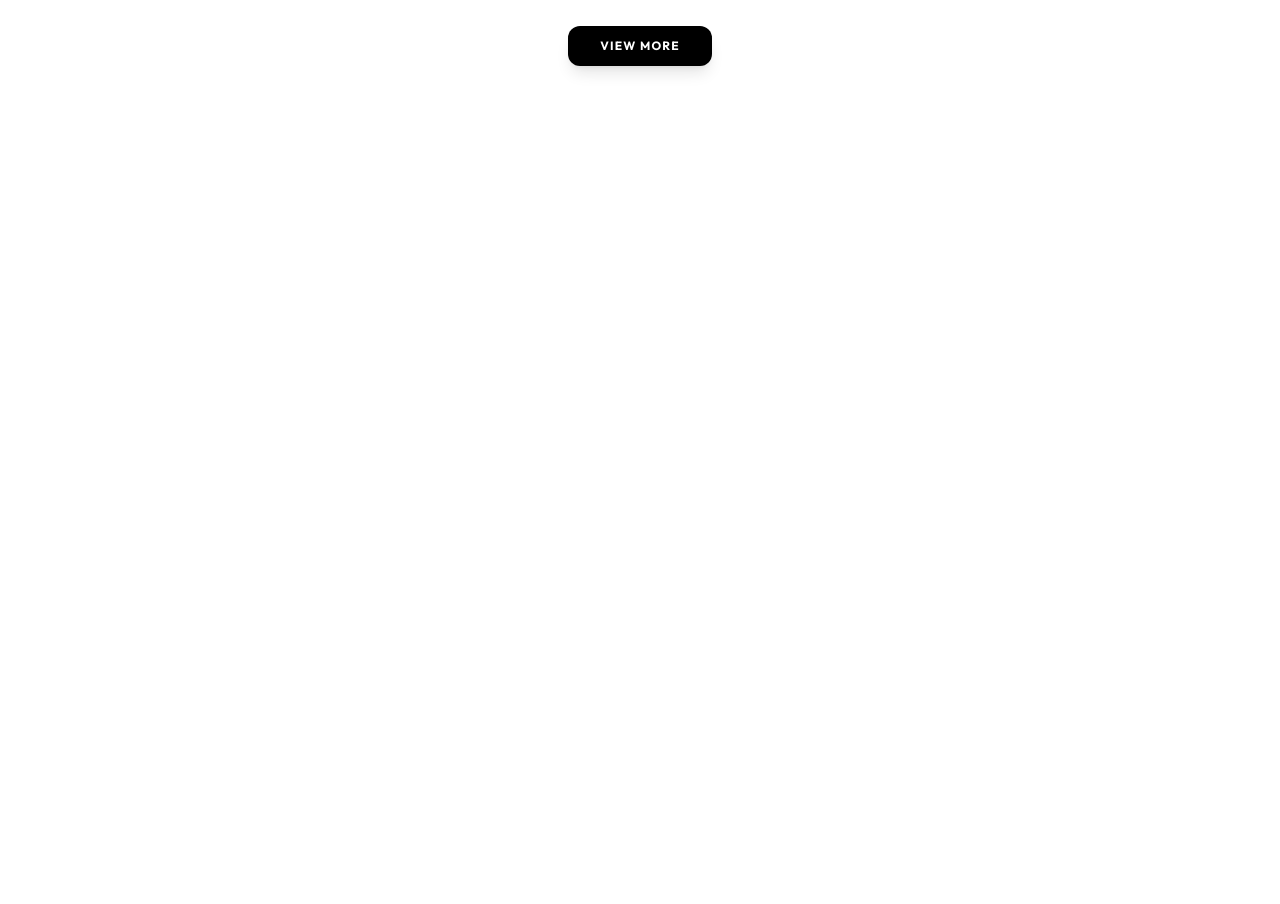
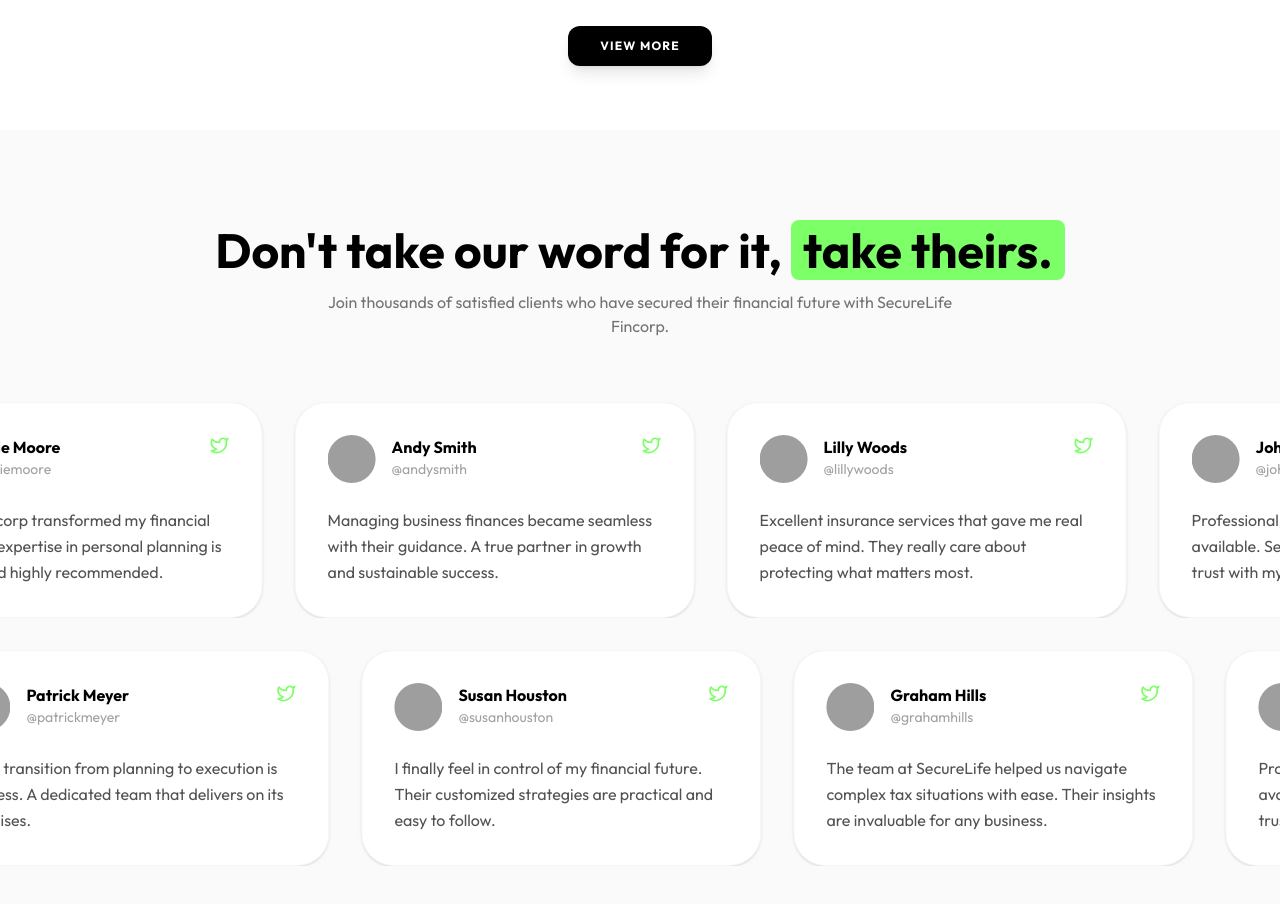
Before and after one commit to mayur5689/SecureLifeFincorp, a Next.js app: page / in a window 1280 px wide. Shown: the part 3700-4604 px from the top of the page. Before the commit the page ends 3830 px from the top, so only its background shows below. Built offline with nearby package versions, Linux system fonts and the light colour scheme; grey boxes are pictures that could not be loaded.

Commit message:
feat: introduce testimonials section with marquee animation, global styles, and page integration.

```diff
--- a/src/app/globals.css
+++ b/src/app/globals.css
@@ -29,3 +29,36 @@
     font-family: inherit;
   }
 }
+
+/* Custom Utilities for Marquee */
+.animate-marquee-left {
+  display: flex;
+  width: max-content;
+  animation: marquee-left 30s linear infinite;
+}
+
+.animate-marquee-right {
+  display: flex;
+  width: max-content;
+  animation: marquee-right 30s linear infinite;
+}
+
+@keyframes marquee-left {
+  0% {
+    transform: translateX(0);
+  }
+
+  100% {
+    transform: translateX(-50%);
+  }
+}
+
+@keyframes marquee-right {
+  0% {
+    transform: translateX(-50%);
+  }
+
+  100% {
+    transform: translateX(0);
+  }
+}
--- a/src/app/page.tsx
+++ b/src/app/page.tsx
@@ -4,6 +4,7 @@
 import { Services } from "@/components/Services";
 import { WhoWeAre } from "@/components/WhoWeAre";
 import { Blog } from "@/components/Blog";
+import { Testimonials } from "@/components/Testimonials";
 
 export default function Home() {
   return (
@@ -14,6 +15,7 @@
       <Services />
       <WhoWeAre />
       <Blog />
+      <Testimonials />
       {/* Other sections will go here */}
     </main>
   );
--- /dev/null
+++ b/src/components/Testimonials.tsx
@@ -0,0 +1,113 @@
+import Image from 'next/image';
+import { Twitter } from 'lucide-react';
+
+const testimonials = [
+    {
+        name: "Sophie Moore",
+        handle: "@sophiemoore",
+        image: "https://images.unsplash.com/photo-1544005313-94ddf0286df2?q=80&w=150&h=150&auto=format&fit=crop",
+        text: "SecureLife Fincorp transformed my financial outlook. Their expertise in personal planning is unmatched and highly recommended."
+    },
+    {
+        name: "Andy Smith",
+        handle: "@andysmith",
+        image: "https://images.unsplash.com/photo-1506794778202-cad84cf45f1d?q=80&w=150&h=150&auto=format&fit=crop",
+        text: "Managing business finances became seamless with their guidance. A true partner in growth and sustainable success."
+    },
+    {
+        name: "Lilly Woods",
+        handle: "@lillywoods",
+        image: "https://images.unsplash.com/photo-1438761681033-6461ffad8d80?q=80&w=150&h=150&auto=format&fit=crop",
+        text: "Excellent insurance services that gave me real peace of mind. They really care about protecting what matters most."
+    },
+    {
+        name: "John Carter",
+        handle: "@johncarter",
+        image: "https://images.unsplash.com/photo-1472099645785-5658abf4ff4e?q=80&w=150&h=150&auto=format&fit=crop",
+        text: "Professional, knowledgeable, and always available. SecureLife is the only company I trust with my investment portfolio."
+    },
+    {
+        name: "Graham Hills",
+        handle: "@grahamhills",
+        image: "https://images.unsplash.com/photo-1500648767791-00dcc994a43e?q=80&w=150&h=150&auto=format&fit=crop",
+        text: "The team at SecureLife helped us navigate complex tax situations with ease. Their insights are invaluable for any business."
+    },
+    {
+        name: "Susan Houston",
+        handle: "@susanhouston",
+        image: "https://images.unsplash.com/photo-1534528741775-53994a69daeb?q=80&w=150&h=150&auto=format&fit=crop",
+        text: "I finally feel in control of my financial future. Their customized strategies are practical and easy to follow."
+    },
+    {
+        name: "Patrick Meyer",
+        handle: "@patrickmeyer",
+        image: "https://images.unsplash.com/photo-1527980965255-d3b416303d12?q=80&w=150&h=150&auto=format&fit=crop",
+        text: "Their transition from planning to execution is flawless. A dedicated team that delivers on its promises."
+    },
+    {
+        name: "Ava Simmons",
+        handle: "@avasimmons",
+        image: "https://images.unsplash.com/photo-1517841905240-472988babdf9?q=80&w=150&h=150&auto=format&fit=crop",
+        text: "Highly impressed by the depth of their market analysis. They empower you to make informed decisions for long-term wealth."
+    }
+];
+
+export function Testimonials() {
+    const row1 = [...testimonials, ...testimonials];
+    const row2 = [...[...testimonials].reverse(), ...[...testimonials].reverse()];
+
+    return (
+        <section className="w-full py-24 bg-neutral-50 overflow-hidden">
+            <div className="max-w-[1250px] mx-auto px-5 mb-16 text-center space-y-4">
+                <h2 className="text-4xl md:text-5xl font-bold text-black">
+                    Don't take our word for it, <span className="bg-brand-green px-3 rounded-lg">take theirs.</span>
+                </h2>
+                <p className="text-neutral-500 max-w-2xl mx-auto">
+                    Join thousands of satisfied clients who have secured their financial future with SecureLife Fincorp.
+                </p>
+            </div>
+
+            <div className="flex flex-col gap-8">
+                {/* Row 1: Left Scroll */}
+                <div className="relative flex overflow-hidden group">
+                    <div className="flex gap-8 animate-marquee-left min-w-full">
+                        {row1.map((item, i) => (
+                            <TestimonialCard key={i} item={item} />
+                        ))}
+                    </div>
+                </div>
+
+                {/* Row 2: Right Scroll */}
+                <div className="relative flex overflow-hidden group">
+                    <div className="flex gap-8 animate-marquee-right min-w-full">
+                        {row2.map((item, i) => (
+                            <TestimonialCard key={i} item={item} />
+                        ))}
+                    </div>
+                </div>
+            </div>
+        </section>
+    );
+}
+
+function TestimonialCard({ item }: { item: typeof testimonials[0] }) {
+    return (
+        <div className="flex-shrink-0 w-[400px] bg-white p-8 rounded-[32px] border border-neutral-100 shadow-sm hover:shadow-md transition-shadow">
+            <div className="flex justify-between items-start mb-6">
+                <div className="flex gap-4">
+                    <div className="relative w-12 h-12 rounded-full overflow-hidden">
+                        <Image src={item.image} alt={item.name} fill className="object-cover" />
+                    </div>
+                    <div>
+                        <h4 className="font-bold text-black">{item.name}</h4>
+                        <p className="text-sm text-neutral-400">{item.handle}</p>
+                    </div>
+                </div>
+                <Twitter className="w-5 h-5 text-brand-green" />
+            </div>
+            <p className="text-neutral-600 leading-relaxed whitespace-normal">
+                {item.text}
+            </p>
+        </div>
+    );
+}
```
Also changed, not shown: public/images/658d4f870fcc780457477c85_faq-cta-icon.svg (added).
